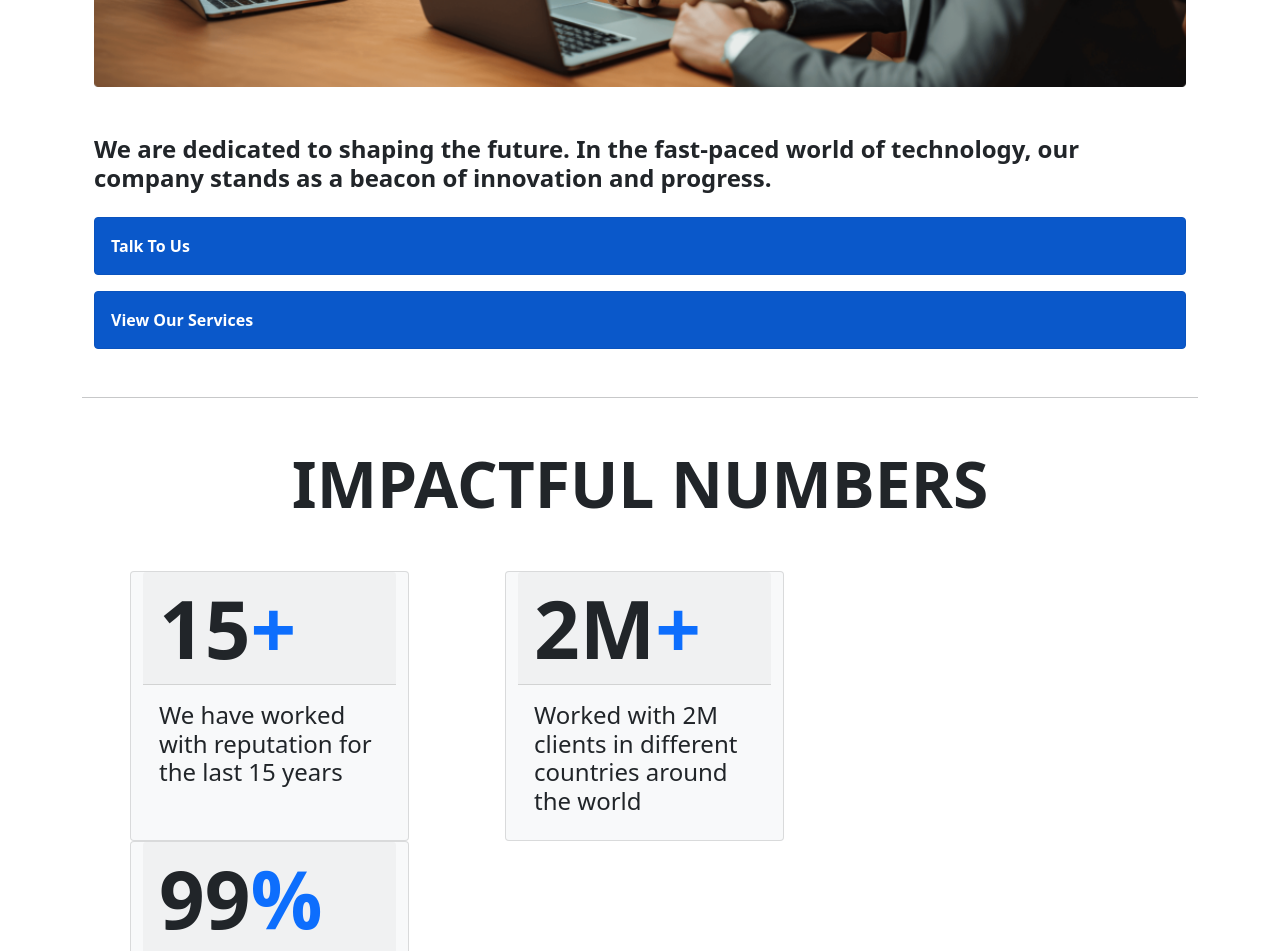
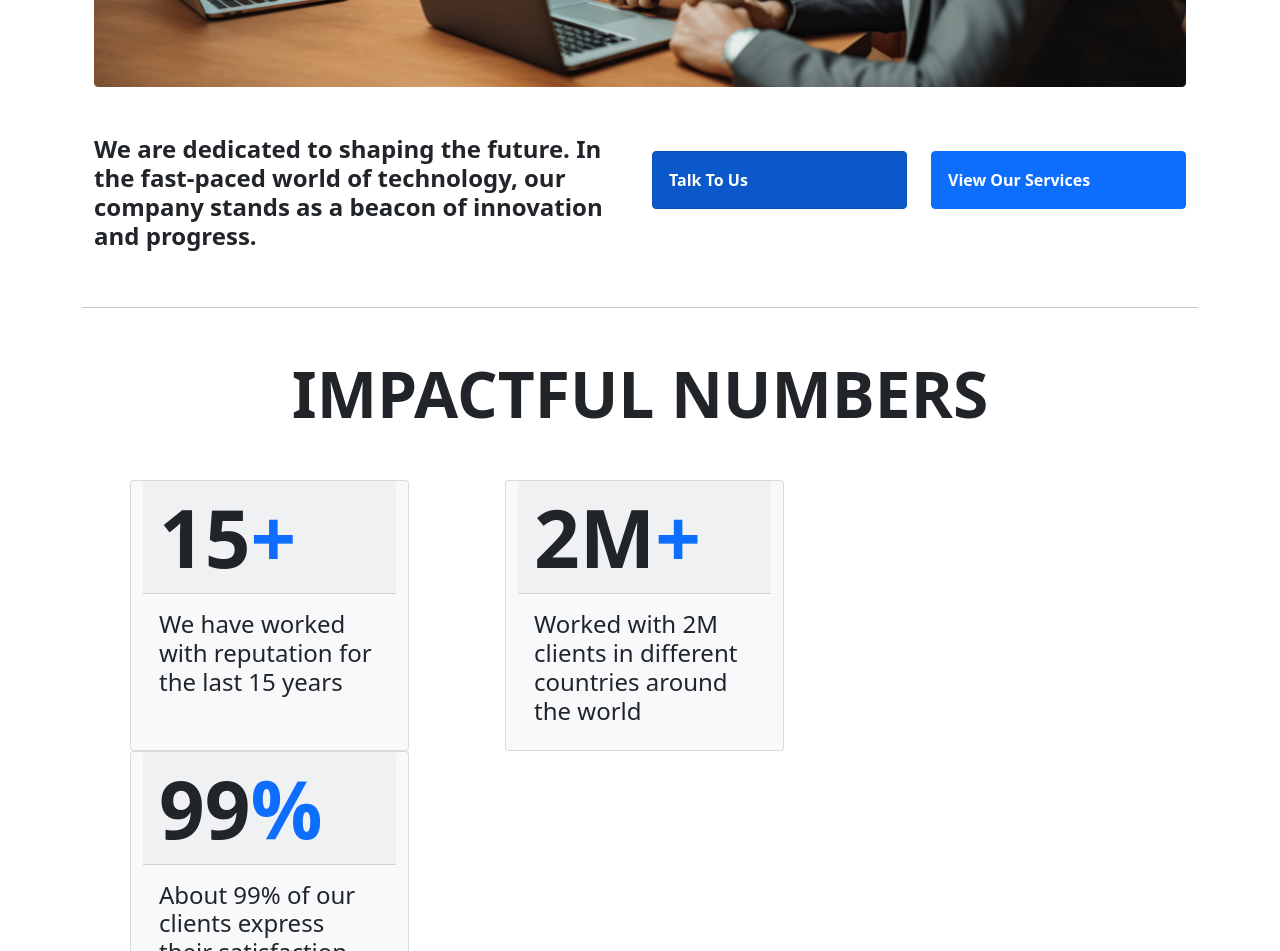
Before and after one commit to Imran1128/Mascoo, a plain HTML site: page index.html in a window 1280 px wide. Shown: the part 880-1831 px from the top of the page. Drawn offline with nearby package versions, Linux system fonts and the light colour scheme.

Commit message:
Update index.html

```diff
--- a/index.html
+++ b/index.html
@@ -90,21 +90,22 @@
         </div>
         <div class="container mt-5">
           <div class="row">
-                <div class="col-md-12">
+              <div class="col-md-6">
                   <h4 class="fw-bold">We are dedicated to shaping the future. In the fast-paced world of technology, our company stands as a beacon of innovation and progress.</h4>
               </div>
-                <div class="col-md-12 mt-3">
-                    <ul class="navbar-nav d-flex flex-column">
-                        <li class="nav-item mb-3">
+              <div class="col-md-6 mt-3">
+                  <div class="row">
+                      <div class="col-md-6 mb-3">
                           <a class="nav-link active fw-bolder p-3 d-flex btn btn-primary" aria-current="page" href="#">Talk To Us</a>
-                        </li>
-                        <li class="nav-item">
-                            <a class="nav-link active fw-bolder p-3 d-flex btn btn-primary" aria-current="page" href="#">View Our Services</a>
-                        </li>
-                    </ul>
+                      </div>
+                      <div class="col-md-6">
+                          <a class="nav-link active fw-bolder p-3 d-flex btn btn-outline-primary" aria-current="page" href="#">View Our Services</a>
                       </div>
                   </div>
               </div>
+          </div>
+      </div>
+
 
 
 
```
Lines whose indentation alone changed are shown as unchanged.
